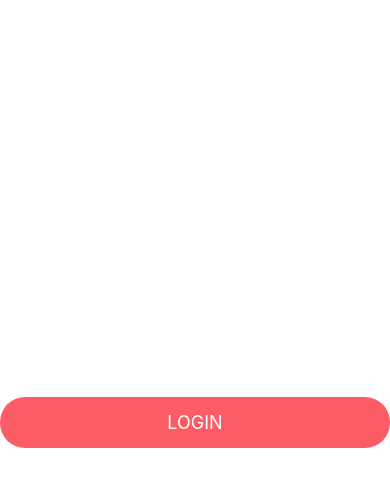
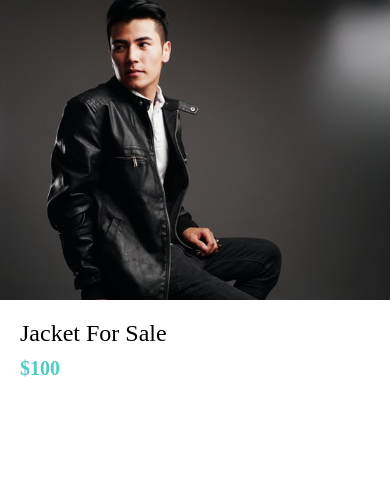
Before and after one commit to Azzzizzz/React_Native_App, a React Native app: screen / in a window 390 px wide. Shown: the top 486 px of the page. Built offline with nearby package versions, Linux system fonts and the light colour scheme.

Commit message:
11. Card Component & Listing Details Screens

```diff
--- a/App.js
+++ b/App.js
@@ -22,19 +22,9 @@ import ViewImageScreen from "./app/screens/ViewImageScreen";
 import { MaterialCommunityIcons } from "@expo/vector-icons";
 import AppText from "./app/components/AppText";
 import AppButton from "./app/components/AppButton";
+import Card from "./app/components/Card";
+import ListeningStateChangedEvent from "./app/screens/ListingDetailsScreen";
 
 export default function App() {
-  return (
-    // <ViewImageScreen />
-    // <WelcomeScreen />
-    <View
-      style={{
-        flex: 1,
-        justifyContent: "center",
-        alignItems: "center",
-      }}
-    >
-      <AppButton title="login" onPress={() => console.log("tapped")} />
-    </View>
-  );
+  return <ListeningStateChangedEvent />;
 }
--- a/app/components/AppButton.js
+++ b/app/components/AppButton.js
@@ -4,9 +4,12 @@ import color from "../config/color";
 
 import colors from "../config/color";
 
-function AppButton({ title, onPress }) {
+function AppButton({ title, onPress, color = "primary" }) {
   return (
-    <TouchableOpacity style={styles.button} onPress={onPress}>
+    <TouchableOpacity
+      style={[styles.button, { backgroundColor: colors[color] }]}
+      onPress={onPress}
+    >
       <Text style={styles.text}>{title}</Text>
     </TouchableOpacity>
   );
@@ -20,6 +23,7 @@ const styles = StyleSheet.create({
     alignItems: "center",
     padding: 15,
     width: "100%",
+    marginVertical: 10,
   },
   text: {
     color: color.white,
--- a/app/components/AppText.js
+++ b/app/components/AppText.js
@@ -1,12 +1,12 @@
 import React from "react";
 import { Text, Platform, StyleSheet } from "react-native";
 
-function AppText({ children }) {
-  return <Text style={styles.text}>{children}</Text>;
+function AppText({ children, style }) {
+  return <Text style={[styles.text, style]}>{children}</Text>;
 }
 const styles = StyleSheet.create({
   text: {
-    color: "royalblue",
+    color: "black",
     fontSize: 18,
     fontFamily: Platform.OS === "android" ? "Roboto" : "Avenir",
   },
--- /dev/null
+++ b/app/components/Card.js
@@ -0,0 +1,43 @@
+import React from "react";
+import colors from "../config/color";
+import AppText from "./AppText";
+import { View, Image, StyleSheet } from "react-native";
+
+function Card({ title, subTitle, image }) {
+  return (
+    <View style={styles.card}>
+      <Image style={styles.image} source={image} />
+
+      <View style={styles.detailsContainer}>
+        <AppText style={styles.title}>{title}</AppText>
+        <AppText style={styles.subTitle}>{subTitle}</AppText>
+      </View>
+    </View>
+  );
+}
+
+const styles = StyleSheet.create({
+  card: {
+    borderRadius: 15,
+    backgroundColor: colors.white,
+    marginBottom: 20,
+    overflow: "hidden",
+  },
+
+  detailsContainer: {
+    padding: 10,
+  },
+
+  image: {
+    width: "100%",
+    height: 200,
+  },
+  subTitle: {
+    color: colors.secondary,
+    fontWeight: "bold",
+  },
+  title: {
+    marginBottom: 10,
+  },
+});
+export default Card;
--- a/app/config/color.js
+++ b/app/config/color.js
@@ -1,6 +1,6 @@
 export default {
   primary: "#fc5c65",
-  secondary: "#4efdc4",
+  secondary: "#4ecdc4",
   black: "#000",
   white: "#fff",
 };
--- /dev/null
+++ b/app/screens/ListingDetailsScreen.js
@@ -0,0 +1,37 @@
+import React from "react";
+import { View, StyleSheet, Image } from "react-native";
+import AppText from "../components/AppText";
+import colors from "../config/color";
+
+function ListingDetailsScreen(props) {
+  return (
+    <View>
+      <Image style={styles.image} source={require("../assets/jacket.jpg")} />
+      <View style={styles.detailedContainer}>
+        <AppText style={styles.title}>Jacket For Sale</AppText>
+        <AppText style={styles.price}>$100</AppText>
+      </View>
+    </View>
+  );
+}
+
+const styles = StyleSheet.create({
+  detailedContainer: {
+    padding: 20,
+  },
+  image: {
+    width: "100%",
+    height: 300,
+  },
+  price: {
+    fontSize: 20,
+    fontWeight: "bold",
+    color: colors.secondary,
+    marginVertical: 10,
+  },
+  title: {
+    fontSize: 24,
+    fontWeight: "500",
+  },
+});
+export default ListingDetailsScreen;
--- a/app/screens/WelcomeScreen.js
+++ b/app/screens/WelcomeScreen.js
@@ -1,18 +1,22 @@
 import React from "react";
 import { ImageBackground, StyleSheet, View, Image, Text } from "react-native";
+import AppButton from "../components/AppButton";
 
 function WelcomeScreen(props) {
   return (
     <ImageBackground
+      blurRadius={1}
       style={styles.backgound}
       source={require("../assets/welcomeScreen1.jpg")}
     >
       <View style={styles.logoContainer}>
         <Image style={styles.logo} source={require("../assets/slack.png")} />
-        <Text>Sell What You Dont't Need</Text>
+        <Text style={styles.tagline}>Sell What You Don't Need</Text>
       </View>
-      <View style={styles.loginButton}></View>
-      <View style={styles.registerButton}></View>
+      <View style={styles.buttonsContainer}>
+        <AppButton title="Login" />
+        <AppButton title="Register" color="secondary" />
+      </View>
     </ImageBackground>
   );
 }
@@ -22,15 +26,15 @@ const styles = StyleSheet.create({
     justifyContent: "flex-end",
     alignItems: "center",
 
-    // width: "100%",
-    // height: "100%",
+    width: "100%",
+    height: "100%",
   },
-  loginButton: {
+
+  buttonsContainer: {
+    padding: 20,
     width: "100%",
-    height: 70,
-    backgroundColor: "tomato",
-    alignItems: "flex-end",
   },
+
   registerButton: {
     width: "100%",
     height: 70,
@@ -46,6 +50,11 @@ const styles = StyleSheet.create({
     top: 100,
     alignItems: "center",
   },
+  tagline: {
+    fontSize: 22,
+    fontWeight: "700",
+    marginVertical: 25,
+  },
 });
 
 export default WelcomeScreen;
```
Also changed, not shown: app/assets/jacket.jpg (added).
